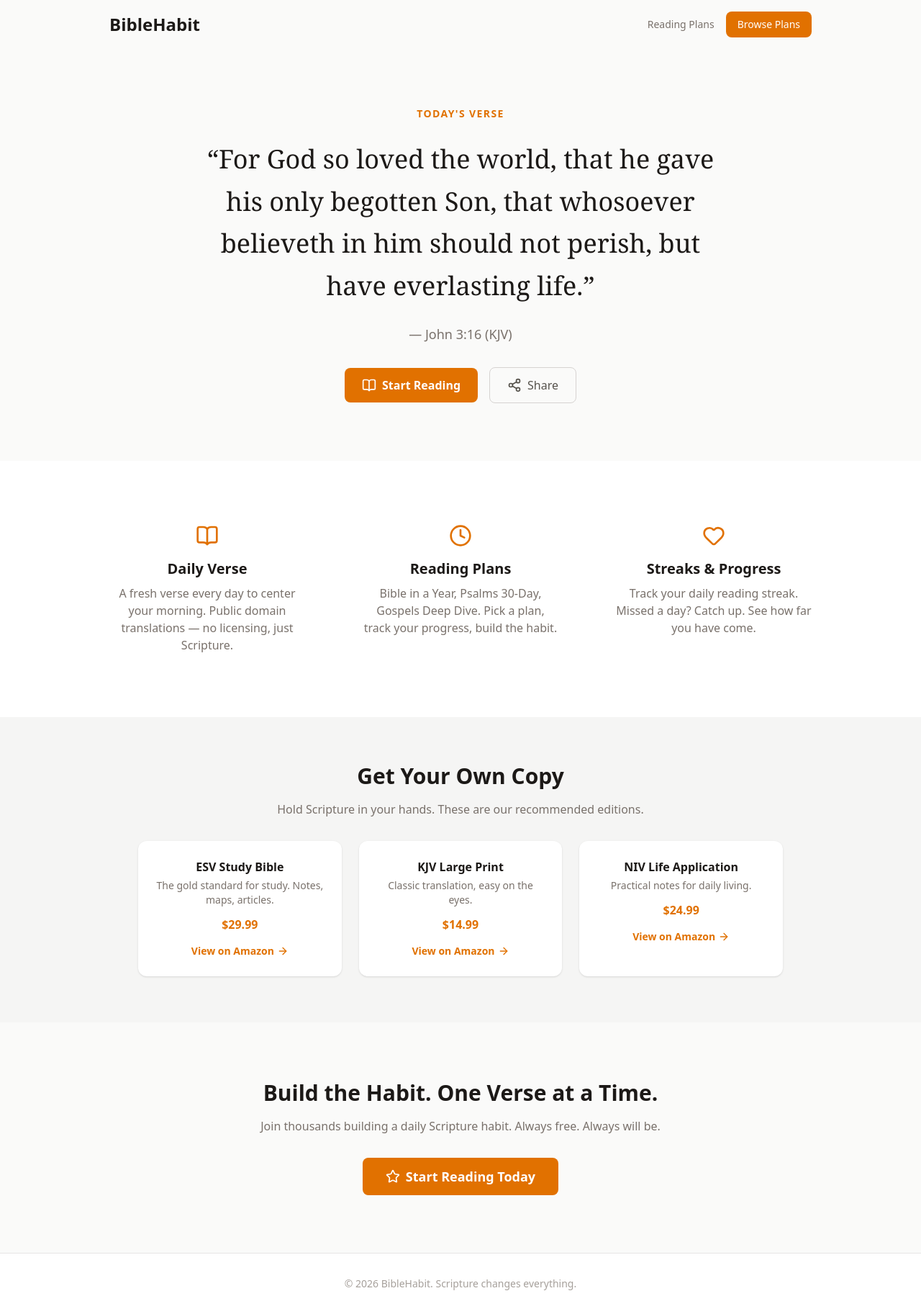
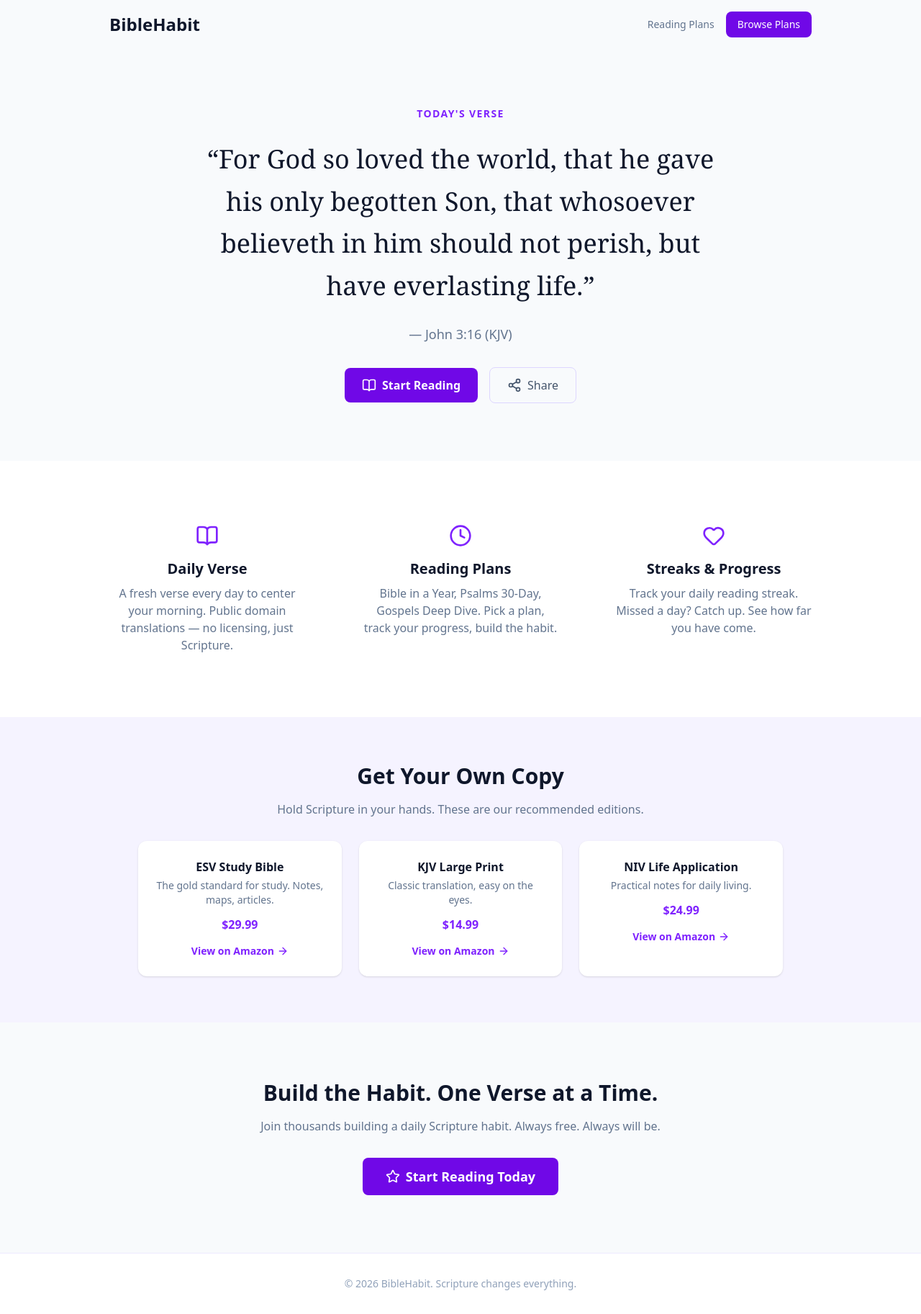
Before and after one commit to forrestwebber/biblehabit, a Next.js app: page / in a window 1280 px wide. Shown: the whole page at 72% size. Built offline with nearby package versions, Linux system fonts and the light colour scheme.

Commit message:
design: purple/violet theme - crown chakra royalty aesthetic

```diff
--- a/src/app/page.tsx
+++ b/src/app/page.tsx
@@ -8,28 +8,28 @@ const todaysVerse = {
 
 export default function HomePage() {
   return (
-    <div className="min-h-screen bg-stone-50 text-stone-800">
+    <div className="min-h-screen bg-slate-50 text-slate-800">
       {/* Nav */}
       <nav className="flex items-center justify-between px-6 py-4 max-w-5xl mx-auto">
-        <a href="/" className="text-2xl font-bold text-stone-900">BibleHabit</a>
+        <a href="/" className="text-2xl font-bold text-slate-900">BibleHabit</a>
         <div className="flex items-center gap-4">
-          <a href="/plans" className="text-sm text-stone-500 hover:text-stone-800">Reading Plans</a>
-          <a href="/plans" className="text-sm bg-amber-600 text-white px-4 py-2 rounded-lg hover:bg-amber-700 transition">Browse Plans</a>
+          <a href="/plans" className="text-sm text-slate-500 hover:text-slate-800">Reading Plans</a>
+          <a href="/plans" className="text-sm bg-violet-700 text-white px-4 py-2 rounded-lg hover:bg-violet-800 transition">Browse Plans</a>
         </div>
       </nav>
 
       {/* Hero — Today's Verse */}
       <section id="verse" className="text-center py-20 px-6 max-w-3xl mx-auto">
-        <p className="text-sm uppercase tracking-widest text-amber-600 font-semibold mb-6">Today&apos;s Verse</p>
-        <blockquote className="text-3xl md:text-4xl font-serif leading-relaxed text-stone-900 mb-6">
+        <p className="text-sm uppercase tracking-widest text-violet-600 font-semibold mb-6">Today&apos;s Verse</p>
+        <blockquote className="text-3xl md:text-4xl font-serif leading-relaxed text-slate-900 mb-6">
           &ldquo;{todaysVerse.text}&rdquo;
         </blockquote>
-        <p className="text-lg text-stone-500 mb-8">— {todaysVerse.reference} ({todaysVerse.translation})</p>
+        <p className="text-lg text-slate-500 mb-8">— {todaysVerse.reference} ({todaysVerse.translation})</p>
         <div className="flex items-center justify-center gap-4">
-          <button className="flex items-center gap-2 bg-amber-600 text-white px-6 py-3 rounded-lg hover:bg-amber-700 transition font-semibold">
+          <button className="flex items-center gap-2 bg-violet-700 text-white px-6 py-3 rounded-lg hover:bg-violet-800 transition font-semibold">
             <BookOpen className="h-5 w-5" /> Start Reading
           </button>
-          <button className="flex items-center gap-2 border border-stone-300 text-stone-600 px-6 py-3 rounded-lg hover:bg-stone-100 transition">
+          <button className="flex items-center gap-2 border border-violet-200 text-slate-600 px-6 py-3 rounded-lg hover:bg-violet-50 transition">
             <Share2 className="h-5 w-5" /> Share
           </button>
         </div>
@@ -39,24 +39,24 @@ export default function HomePage() {
       <section className="py-16 px-6 bg-white">
         <div className="max-w-5xl mx-auto grid md:grid-cols-3 gap-8">
           {[
-            { icon: <BookOpen className="h-8 w-8 text-amber-600" />, title: "Daily Verse", desc: "A fresh verse every day to center your morning. Public domain translations — no licensing, just Scripture." },
-            { icon: <Clock className="h-8 w-8 text-amber-600" />, title: "Reading Plans", desc: "Bible in a Year, Psalms 30-Day, Gospels Deep Dive. Pick a plan, track your progress, build the habit." },
-            { icon: <Heart className="h-8 w-8 text-amber-600" />, title: "Streaks & Progress", desc: "Track your daily reading streak. Missed a day? Catch up. See how far you have come." },
+            { icon: <BookOpen className="h-8 w-8 text-violet-600" />, title: "Daily Verse", desc: "A fresh verse every day to center your morning. Public domain translations — no licensing, just Scripture." },
+            { icon: <Clock className="h-8 w-8 text-violet-600" />, title: "Reading Plans", desc: "Bible in a Year, Psalms 30-Day, Gospels Deep Dive. Pick a plan, track your progress, build the habit." },
+            { icon: <Heart className="h-8 w-8 text-violet-600" />, title: "Streaks & Progress", desc: "Track your daily reading streak. Missed a day? Catch up. See how far you have come." },
           ].map((f) => (
             <div key={f.title} className="text-center p-6">
               <div className="flex justify-center mb-4">{f.icon}</div>
-              <h3 className="text-xl font-bold text-stone-900 mb-2">{f.title}</h3>
-              <p className="text-stone-500">{f.desc}</p>
+              <h3 className="text-xl font-bold text-slate-900 mb-2">{f.title}</h3>
+              <p className="text-slate-500">{f.desc}</p>
             </div>
           ))}
         </div>
       </section>
 
       {/* Get Your Own Copy — Amazon Affiliate */}
-      <section className="py-16 px-6 bg-stone-100">
+      <section className="py-16 px-6 bg-violet-50">
         <div className="max-w-4xl mx-auto text-center">
-          <h2 className="text-3xl font-bold text-stone-900 mb-4">Get Your Own Copy</h2>
-          <p className="text-stone-500 mb-8">Hold Scripture in your hands. These are our recommended editions.</p>
+          <h2 className="text-3xl font-bold text-slate-900 mb-4">Get Your Own Copy</h2>
+          <p className="text-slate-500 mb-8">Hold Scripture in your hands. These are our recommended editions.</p>
           <div className="grid md:grid-cols-3 gap-6">
             {[
               { title: "ESV Study Bible", desc: "The gold standard for study. Notes, maps, articles.", price: "$29.99" },
@@ -64,10 +64,10 @@ export default function HomePage() {
               { title: "NIV Life Application", desc: "Practical notes for daily living.", price: "$24.99" },
             ].map((book) => (
               <div key={book.title} className="bg-white rounded-xl p-6 shadow-sm hover:shadow-md transition">
-                <h3 className="font-bold text-stone-900 mb-1">{book.title}</h3>
-                <p className="text-sm text-stone-500 mb-3">{book.desc}</p>
-                <p className="text-amber-600 font-bold mb-3">{book.price}</p>
-                <a href={`https://www.amazon.com/s?k=${encodeURIComponent(book.title)}&tag=wandereadvisor-20`} target="_blank" rel="noopener noreferrer" className="inline-flex items-center gap-1 text-sm text-amber-600 hover:text-amber-800 font-semibold">
+                <h3 className="font-bold text-slate-900 mb-1">{book.title}</h3>
+                <p className="text-sm text-slate-500 mb-3">{book.desc}</p>
+                <p className="text-violet-600 font-bold mb-3">{book.price}</p>
+                <a href={`https://www.amazon.com/s?k=${encodeURIComponent(book.title)}&tag=wandereadvisor-20`} target="_blank" rel="noopener noreferrer" className="inline-flex items-center gap-1 text-sm text-violet-600 hover:text-violet-800 font-semibold">
                   View on Amazon <ArrowRight className="h-4 w-4" />
                 </a>
               </div>
@@ -78,15 +78,15 @@ export default function HomePage() {
 
       {/* CTA */}
       <section className="py-20 px-6 text-center">
-        <h2 className="text-3xl font-bold text-stone-900 mb-4">Build the Habit. One Verse at a Time.</h2>
-        <p className="text-stone-500 mb-8 max-w-xl mx-auto">Join thousands building a daily Scripture habit. Always free. Always will be.</p>
-        <a href="#verse" className="inline-flex items-center gap-2 bg-amber-600 text-white px-8 py-3 rounded-lg hover:bg-amber-700 transition font-semibold text-lg">
+        <h2 className="text-3xl font-bold text-slate-900 mb-4">Build the Habit. One Verse at a Time.</h2>
+        <p className="text-slate-500 mb-8 max-w-xl mx-auto">Join thousands building a daily Scripture habit. Always free. Always will be.</p>
+        <a href="#verse" className="inline-flex items-center gap-2 bg-violet-700 text-white px-8 py-3 rounded-lg hover:bg-violet-800 transition font-semibold text-lg">
           <Star className="h-5 w-5" /> Start Reading Today
         </a>
       </section>
 
       {/* Footer */}
-      <footer className="bg-white border-t border-stone-200 py-8 px-6 text-center text-stone-400 text-sm">
+      <footer className="bg-white border-t border-violet-100 py-8 px-6 text-center text-slate-400 text-sm">
         <p>&copy; {new Date().getFullYear()} BibleHabit. Scripture changes everything.</p>
       </footer>
     </div>
```
